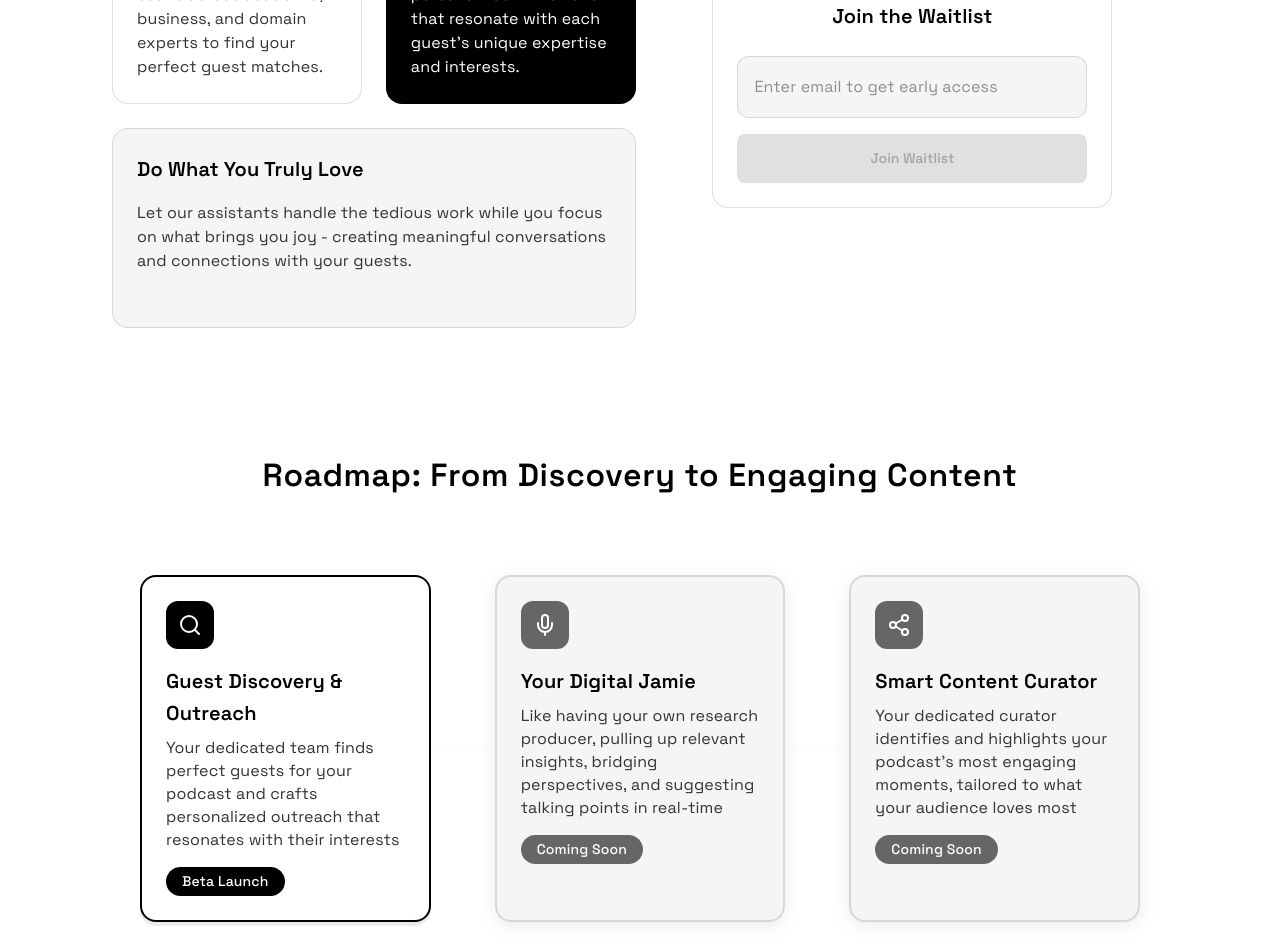
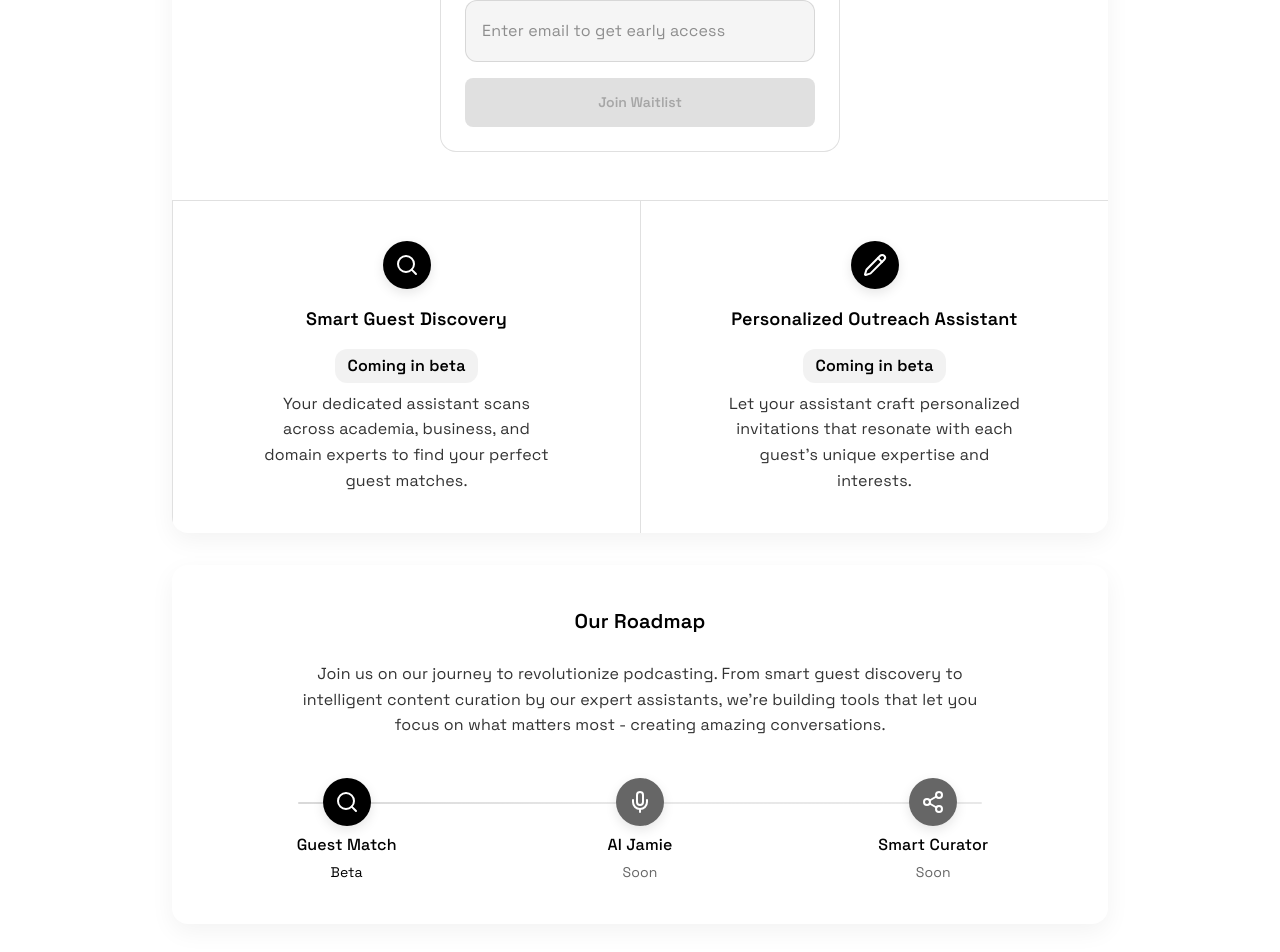
Before and after one commit to thecuriousnobody/podcastbots-landing, a React (Create React App) app: page / in a window 1280 px wide. Shown: the part 640-1592 px from the top of the page. Built offline with nearby package versions, Linux system fonts and the light colour scheme; no server answers.

Commit message:
feat: Highlight beta status in feature boxes

```diff
--- a/src/components/Hero/FeatureCards.tsx
+++ /dev/null
@@ -1,39 +0,0 @@
-import React from 'react';
-import { Box } from '../../utils/mui';
-import { monoPalette } from '../../theme';
-import FeatureCard from './FeatureCard';
-
-const features = [
-  {
-    title: 'Smart Guest Discovery',
-    description: 'Coming in beta: Your dedicated assistant scans across academia, business, and domain experts to find your perfect guest matches.',
-    style: { backgroundColor: monoPalette.paper }
-  },
-  {
-    title: 'Personalized Outreach Assistant',
-    description: 'Coming in beta: Let your assistant craft personalized invitations that resonate with each guest\'s unique expertise and interests.',
-    style: { backgroundColor: monoPalette.black, color: monoPalette.paper }
-  },
-  {
-    title: 'Do What You Truly Love',
-    description: 'Let our assistants handle the tedious work while you focus on what brings you joy - creating meaningful conversations and connections with your guests.',
-    style: { backgroundColor: monoPalette.hover, gridColumn: { xs: 'auto', sm: '1 / -1' } }
-  }
-];
-
-const FeatureCards = () => (
-  <Box
-    sx={{
-      display: 'grid',
-      gap: { xs: 2, sm: 3 },
-      gridTemplateColumns: { xs: '1fr', sm: '1fr 1fr' },
-      position: 'relative'
-    }}
-  >
-    {features.map((feature) => (
-      <FeatureCard key={feature.title} {...feature} />
-    ))}
-  </Box>
-);
-
-export default FeatureCards;
--- /dev/null
+++ b/src/components/Hero/RoadmapTimeline.tsx
@@ -0,0 +1,161 @@
+import React from 'react';
+import { Box, Typography } from '../../utils/mui';
+import { Search, Mic, Share2 } from 'lucide-react';
+import { monoPalette } from '../../theme';
+
+const RoadmapTimeline = () => {
+  const phases = [
+    {
+      icon: Search,
+      title: 'Guest Match',
+      status: 'Beta',
+      color: monoPalette.black
+    },
+    {
+      icon: Mic,
+      title: 'AI Jamie',
+      status: 'Soon',
+      color: monoPalette.text.secondary
+    },
+    {
+      icon: Share2,
+      title: 'Smart Curator',
+      status: 'Soon',
+      color: monoPalette.text.secondary
+    }
+  ];
+
+  return (
+    <Box
+      sx={{
+        textAlign: 'center',
+        width: '100%',
+        position: 'relative',
+        p: { xs: 3, sm: 4, md: 5 },
+        borderRadius: '16px',
+        background: monoPalette.paper,
+        boxShadow: '0 8px 24px rgba(0,0,0,0.05)'
+      }}
+    >
+      <Typography
+        variant="h6"
+        sx={{
+          color: monoPalette.text.primary,
+          mb: 3,
+          fontWeight: 600,
+          fontSize: { xs: '1.125rem', sm: '1.25rem' }
+        }}
+      >
+        Our Roadmap
+      </Typography>
+
+      <Typography
+        variant="body1"
+        sx={{
+          color: monoPalette.text.body,
+          mb: 5,
+          fontSize: { xs: '0.875rem', sm: '1rem' },
+          maxWidth: '700px',
+          mx: 'auto',
+          lineHeight: 1.6
+        }}
+      >
+        Join us on our journey to revolutionize podcasting. From smart guest discovery to intelligent content curation by our expert assistants, we're building tools that let you focus on what matters most - creating amazing conversations.
+      </Typography>
+
+      <Box
+        sx={{
+          display: 'grid',
+          gridTemplateColumns: 'repeat(3, 1fr)',
+          alignItems: 'center',
+          position: 'relative',
+          gap: 3,
+          mt: 3
+        }}
+      >
+        {/* Timeline line */}
+        <Box
+          sx={{
+            position: 'absolute',
+            top: '24px',
+            left: '10%',
+            right: '10%',
+            height: '2px',
+            background: `linear-gradient(90deg,
+              ${monoPalette.black} 0%,
+              ${monoPalette.text.secondary} 50%,
+              ${monoPalette.text.secondary} 100%
+            )`,
+            opacity: 0.15,
+            zIndex: 0,
+            borderRadius: '1px'
+          }}
+        />
+
+        {phases.map((phase, index) => (
+          <Box
+            key={phase.title}
+            sx={{
+              display: 'flex',
+              flexDirection: 'column',
+              alignItems: 'center',
+              position: 'relative',
+              zIndex: 1
+            }}
+          >
+            {/* Icon circle */}
+            <Box
+              sx={{
+                width: 48,
+                height: 48,
+                borderRadius: '50%',
+                backgroundColor: phase.color,
+                display: 'flex',
+                alignItems: 'center',
+                justifyContent: 'center',
+                mb: 1,
+                transition: 'all 0.3s ease',
+                boxShadow: '0 4px 12px rgba(0,0,0,0.1)',
+                '&:hover': {
+                  transform: 'scale(1.1) translateY(-2px)',
+                  boxShadow: '0 8px 24px rgba(0,0,0,0.15)'
+                }
+              }}
+            >
+              {React.createElement(phase.icon, {
+                size: 24,
+                color: monoPalette.paper
+              })}
+            </Box>
+
+            {/* Title */}
+            <Typography
+              variant="body2"
+              sx={{
+                color: monoPalette.text.primary,
+                fontWeight: 500,
+                mb: 0.5,
+                fontSize: { xs: '0.875rem', sm: '1rem' }
+              }}
+            >
+              {phase.title}
+            </Typography>
+
+            {/* Status */}
+            <Typography
+              variant="caption"
+              sx={{
+                color: phase.color,
+                fontSize: { xs: '0.75rem', sm: '0.875rem' }
+              }}
+            >
+              {phase.status}
+            </Typography>
+          </Box>
+        ))}
+      </Box>
+    </Box>
+  );
+};
+
+export default RoadmapTimeline;
--- /dev/null
+++ b/src/components/Hero/WaitlistAndFeatures.tsx
@@ -0,0 +1,132 @@
+import React from 'react';
+import { Box, Typography } from '../../utils/mui';
+import { Search, Pencil } from 'lucide-react';
+import { monoPalette } from '../../theme';
+import WaitlistForm from './WaitlistForm';
+
+const features = [
+  {
+    icon: Search,
+    title: 'Smart Guest Discovery',
+    description: 'Coming in beta: Your dedicated assistant scans across academia, business, and domain experts to find your perfect guest matches.'
+  },
+  {
+    icon: Pencil,
+    title: 'Personalized Outreach Assistant',
+    description: 'Coming in beta: Let your assistant craft personalized invitations that resonate with each guest\'s unique expertise and interests.'
+  }
+];
+
+const FeatureBox = ({ icon: Icon, title, description }: typeof features[0]) => (
+  <Box
+    sx={{
+      flex: 1,
+      p: { xs: 4, sm: 5 },
+      display: 'flex',
+      flexDirection: 'column',
+      alignItems: 'center',
+      textAlign: 'center',
+      borderLeft: { xs: 'none', md: `1px solid ${monoPalette.border}` },
+      borderTop: { xs: `1px solid ${monoPalette.border}`, md: 'none' }
+    }}
+  >
+    <Box
+      sx={{
+        width: 48,
+        height: 48,
+        borderRadius: '50%',
+        backgroundColor: monoPalette.black,
+        display: 'flex',
+        alignItems: 'center',
+        justifyContent: 'center',
+        mb: 2,
+        boxShadow: '0 4px 12px rgba(0,0,0,0.1)'
+      }}
+    >
+      <Icon size={24} color={monoPalette.paper} />
+    </Box>
+    <Typography
+      variant="h6"
+      sx={{
+        fontSize: { xs: '1rem', sm: '1.125rem' },
+        fontWeight: 600,
+        mb: 2
+      }}
+    >
+      {title}
+    </Typography>
+    <Box sx={{ maxWidth: '300px', mx: 'auto' }}>
+      <Typography
+        variant="body2"
+        component="span"
+        sx={{
+          color: monoPalette.black,
+          fontSize: { xs: '0.875rem', sm: '1rem' },
+          lineHeight: 1.6,
+          fontWeight: 600,
+          backgroundColor: 'rgba(0,0,0,0.05)',
+          px: 1.5,
+          py: 0.5,
+          borderRadius: '12px',
+          display: 'inline-block',
+          mb: 1
+        }}
+      >
+        Coming in beta
+      </Typography>
+      <Typography
+        variant="body2"
+        sx={{
+          color: monoPalette.text.body,
+          fontSize: { xs: '0.875rem', sm: '1rem' },
+          lineHeight: 1.6
+        }}
+      >
+        {description.replace('Coming in beta: ', '')}
+      </Typography>
+    </Box>
+  </Box>
+);
+
+const WaitlistAndFeatures = () => (
+  <Box
+    sx={{
+      borderRadius: '16px',
+      background: monoPalette.paper,
+      boxShadow: '0 8px 24px rgba(0,0,0,0.05)',
+      overflow: 'hidden'
+    }}
+  >
+    {/* Waitlist Form */}
+    <Box
+      sx={{
+        py: { xs: 5, sm: 6 },
+        px: { xs: 3, sm: 4 },
+        display: 'flex',
+        flexDirection: 'column',
+        alignItems: 'center',
+        justifyContent: 'center',
+        borderBottom: `1px solid ${monoPalette.border}`,
+        '& > *': {
+          maxWidth: '500px',
+          width: '100%'
+        }
+      }}
+    >
+      <WaitlistForm />
+    </Box>
+
+    {/* Feature Boxes */}
+    <Box
+      sx={{
+        display: { xs: 'block', md: 'flex' }
+      }}
+    >
+      {features.map((feature) => (
+        <FeatureBox key={feature.title} {...feature} />
+      ))}
+    </Box>
+  </Box>
+);
+
+export default WaitlistAndFeatures;
--- a/src/components/Hero/index.tsx
+++ b/src/components/Hero/index.tsx
@@ -1,7 +1,8 @@
 import React, { Suspense } from 'react';
 import { Box, Typography } from '../../utils/mui';
 import { monoPalette } from '../../theme';
-import FeatureCard from './FeatureCard';
+import RoadmapTimeline from './RoadmapTimeline';
+import WaitlistAndFeatures from './WaitlistAndFeatures';
 import '../../styles/animations.css';
 
 // Import optimized images
@@ -12,17 +13,13 @@ const robotLogo = {
 };
 
 // Lazy load components
-const RoadmapSection = React.lazy(() => import('./RoadmapSection'));
-const WaitlistForm = React.lazy(() => import('./WaitlistForm'));
-const FeatureCards = React.lazy(() => import('./FeatureCards'));
 
 const Hero = () => {
-
   return (
     <Box
       sx={{
         position: 'relative',
-        minHeight: '105vh',
+        minHeight: '100vh',
         display: 'flex',
         flexDirection: 'column',
         alignItems: 'center',
@@ -33,20 +30,23 @@ const Hero = () => {
       {/* Main content */}
       <Box
         sx={{
-          display: 'grid',
-          gridTemplateColumns: { xs: '1fr', md: '1fr 1fr' },
-          gap: { xs: 4, sm: 6, md: '6vw' },
-          position: 'relative',
-          zIndex: 1,
+          width: '100%',
+          maxWidth: '1000px',
           mx: 'auto',
-          width: '100%',
-          maxWidth: '1400px',
-          px: { xs: 2, sm: 4, md: 6 }
+          px: { xs: 2, sm: 4 }
         }}
       >
-        {/* Left side - Content */}
+        {/* Header with Robot */}
+        <Box
+          sx={{
+            display: 'flex',
+            alignItems: 'center',
+            gap: { xs: 3, sm: 4, md: 6 },
+            mb: { xs: 4, sm: 6 }
+          }}
+        >
+          {/* Title */}
           <Box>
-          <Box sx={{ mb: { xs: 2, sm: 3 } }}>
             <Typography
               variant="h1"
               sx={{
@@ -68,77 +68,66 @@ const Hero = () => {
                 fontWeight: 700,
                 color: monoPalette.text.primary,
                 lineHeight: 1.1,
-                position: 'relative',
-                maxWidth: { xs: '90%', md: '100%' }
+                position: 'relative'
               }}
             >
               Podcasters
             </Typography>
           </Box>
 
+          {/* Robot Image */}
+          <Box
+            sx={{
+              width: { xs: '120px', sm: '160px', md: '200px' },
+              flexShrink: 0
+            }}
+          >
+            <picture>
+              <source
+                type="image/webp"
+                srcSet={`${robotLogo.small} 200w, ${robotLogo.large} 400w`}
+                sizes="(max-width: 600px) 120px, (max-width: 900px) 160px, 200px"
+              />
+              <img
+                src={robotLogo.fallback}
+                alt="PodcastBots.ai Robot"
+                className="robot-float"
+                style={{ width: '100%', height: 'auto' }}
+              />
+            </picture>
+          </Box>
+        </Box>
+
+        {/* Description */}
         <Typography
           variant="body1"
           sx={{
             color: monoPalette.text.body,
-              mb: { xs: 3, md: 4 },
+            mb: 4,
             lineHeight: 1.6,
-              maxWidth: { xs: '100%', md: '600px' },
-              fontSize: { xs: '1rem', sm: '1.125rem', md: '1.25rem' }
+            fontSize: { xs: '1rem', sm: '1.125rem', md: '1.25rem' },
+            maxWidth: '800px'
           }}
         >
           Transform your podcasting workflow with intelligent assistants that handle guest discovery, enhance interviews, and curate your best content.
         </Typography>
 
-          {/* Feature cards */}
+        {/* Waitlist and Features */}
+        <Box sx={{ mb: 4 }}>
           <Suspense fallback={<Box sx={{ height: 200 }} />}>
-            <FeatureCards />
+            <WaitlistAndFeatures />
           </Suspense>
         </Box>
 
-        {/* Right side - Image and Waitlist Form */}
-        <Box
-          sx={{
-            display: 'flex',
-            flexDirection: 'column',
-            alignItems: 'center',
-            gap: { xs: 3, sm: 4, md: 6 },
-            mt: { xs: 4, md: 0 }
-          }}
-        >
-          {/* Waitlist Form - Moved up on mobile */}
-          <Box sx={{ width: '100%', order: { xs: -1, md: 1 } }}>
+        {/* Roadmap */}
         <Suspense fallback={<Box sx={{ height: 200 }} />}>
-              <WaitlistForm />
-            </Suspense>
-          </Box>
-
-          {/* Robot Image */}
-          <Box sx={{ width: '100%', order: { xs: 0, md: 0 } }}>
-            <picture>
-              <source
-                type="image/webp"
-                srcSet={`${robotLogo.small} 200w, ${robotLogo.large} 400w`}
-                sizes="(max-width: 600px) 200px, 400px"
-              />
-              <img
-                src={robotLogo.fallback}
-                alt="PodcastBots.ai Robot"
-                className="robot-float"
-              />
-            </picture>
-          </Box>
-        </Box>
-      </Box>
-
-      {/* Roadmap Section */}
-      <Suspense fallback={<Box sx={{ height: 200 }} />}>
-        <RoadmapSection />
+          <RoadmapTimeline />
         </Suspense>
 
         {/* Footer */}
         <Box
           sx={{
-          mt: { xs: 6, sm: 8, md: '10vh' },
+            mt: { xs: 6, sm: 8 },
             pb: { xs: 3, sm: 4 },
             textAlign: 'center'
           }}
@@ -155,6 +144,7 @@ const Hero = () => {
           </Typography>
         </Box>
       </Box>
+    </Box>
   );
 };
 
--- a/src/types/lucide-react.d.ts
+++ b/src/types/lucide-react.d.ts
@@ -11,4 +11,5 @@ declare module 'lucide-react' {
   export const Search: FC<IconProps>
   export const Mic: FC<IconProps>
   export const Share2: FC<IconProps>
+  export const Pencil: FC<IconProps>
 }
```
Lines whose indentation alone changed are shown as unchanged.
